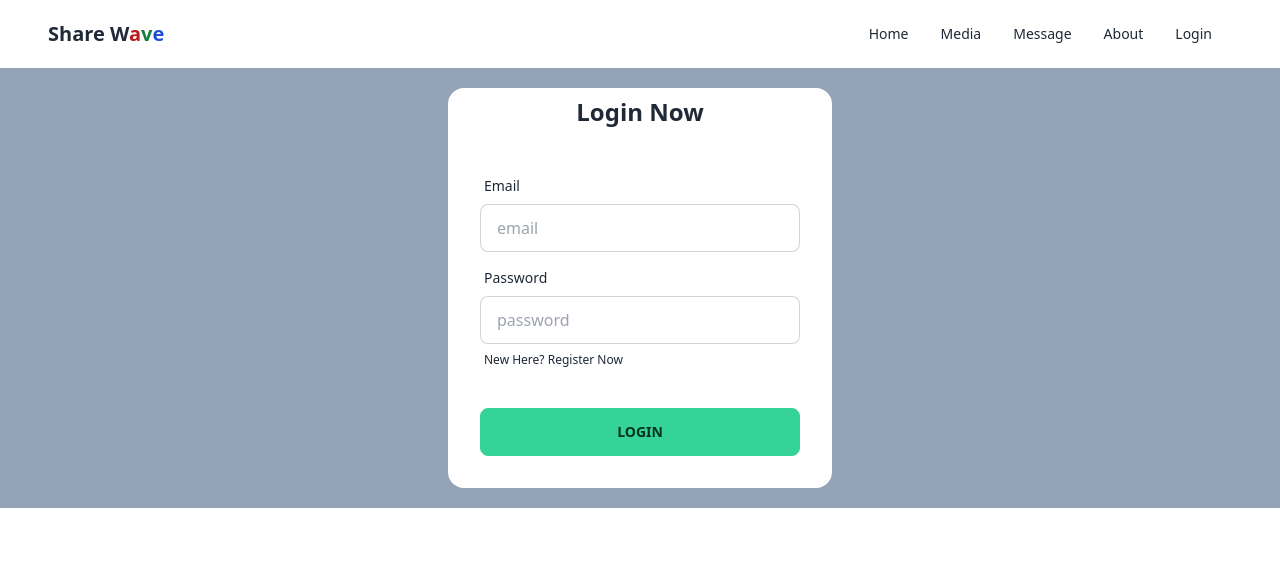
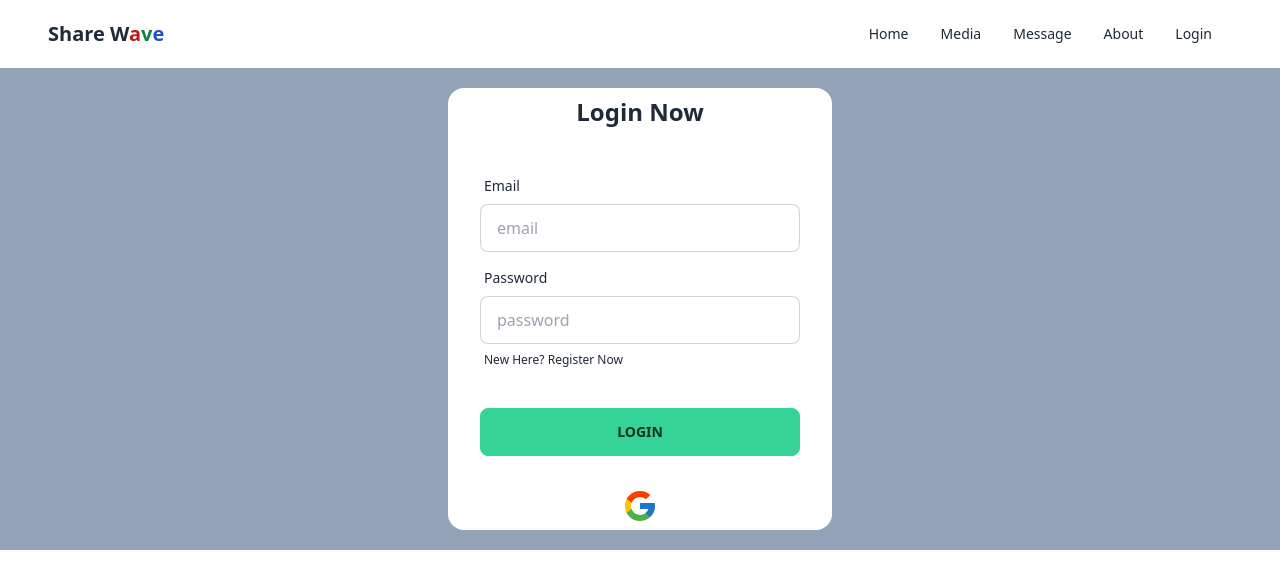
Before and after one commit to fahad09fahim/buy-my-acc-client, a React (Vite) app: page /login in a window 1280 px wide. Shown: the top 588 px of the page. Built offline with nearby package versions, Linux system fonts and the light colour scheme; no server answers.

Commit message:
google login implement successfully

```diff
--- a/src/pages/Login/Login.jsx
+++ b/src/pages/Login/Login.jsx
@@ -2,6 +2,8 @@ import { useContext, useState } from "react";
 import { useForm } from "react-hook-form";
 import { AuthContext } from "../../Provider/AuthProvider";
 import { Link, useLocation, useNavigate } from "react-router-dom";
+import SocialLogin from "../Social/SocialLogin";
+
 
 const Login = () => {
     const {signIn}= useContext(AuthContext);
@@ -80,6 +82,8 @@ const Login = () => {
               <button className="btn btn-success">Login</button>
             </div>
           </form>
+
+          <SocialLogin/>
         </div>
       </div>
     );
--- a/src/pages/Media/Media.jsx
+++ b/src/pages/Media/Media.jsx
@@ -13,6 +13,7 @@ const Media = () => {
             post={post}
             ></MediaCard>)
         }
+
         </div>
     );
 };
--- a/src/pages/Register/Register.jsx
+++ b/src/pages/Register/Register.jsx
@@ -2,6 +2,7 @@ import { useContext } from "react";
 import { useForm } from "react-hook-form";
 import { AuthContext } from "../../Provider/AuthProvider";
 import { Link, useLocation, useNavigate } from "react-router-dom";
+import SocialLogin from "../Social/SocialLogin";
 const Register = () => {
 
     const {createUser} = useContext(AuthContext)
@@ -100,6 +101,7 @@ const Register = () => {
             <button className="btn  btn-info">Register</button>
           </div>
         </form>
+        <SocialLogin/>
       </div>
     </div>
   );
--- a/src/pages/Social/SocialLogin.jsx
+++ b/src/pages/Social/SocialLogin.jsx
@@ -1,9 +1,26 @@
-import React from 'react';
+import React, { useContext } from 'react';
+import {  FcGoogle } from 'react-icons/fc';
+import { useLocation, useNavigate } from 'react-router-dom';
+import { AuthContext } from '../../Provider/AuthProvider';
 
 const SocialLogin = () => {
+    const {googleSignIn } = useContext(AuthContext);
+    const navigate = useNavigate();
+    const location = useLocation();
+    const from = location.state?.from?.pathname || "/";
+    const handleGoogleSignIn = () => {
+        googleSignIn()
+            .then(result => {
+                const loggedInUser = result.user;
+                // console.log(loggedInUser);
+                navigate(from, { replace: true });
+            })
+    }
     return (
-        <div>
-
+        <div className='text-center'>
+            <button onClick={handleGoogleSignIn} >
+                <FcGoogle className='h-9 w-9' />
+            </button>
         </div>
     );
 };
```
